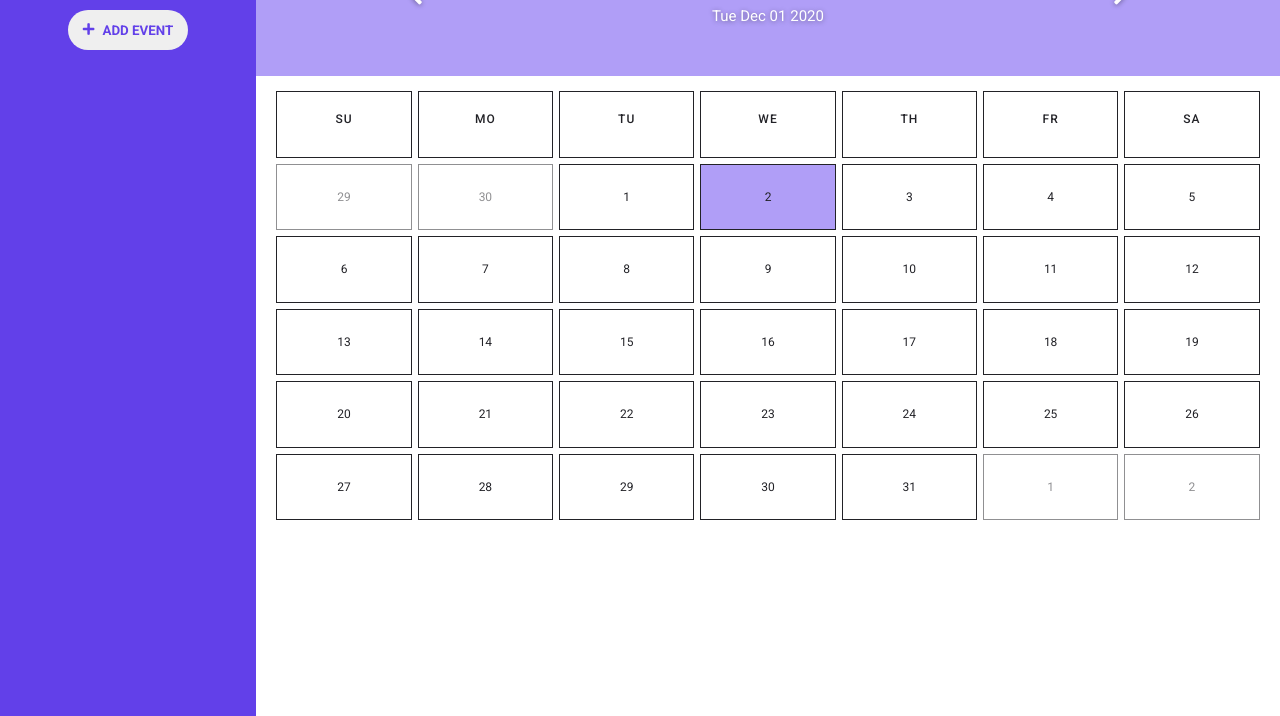
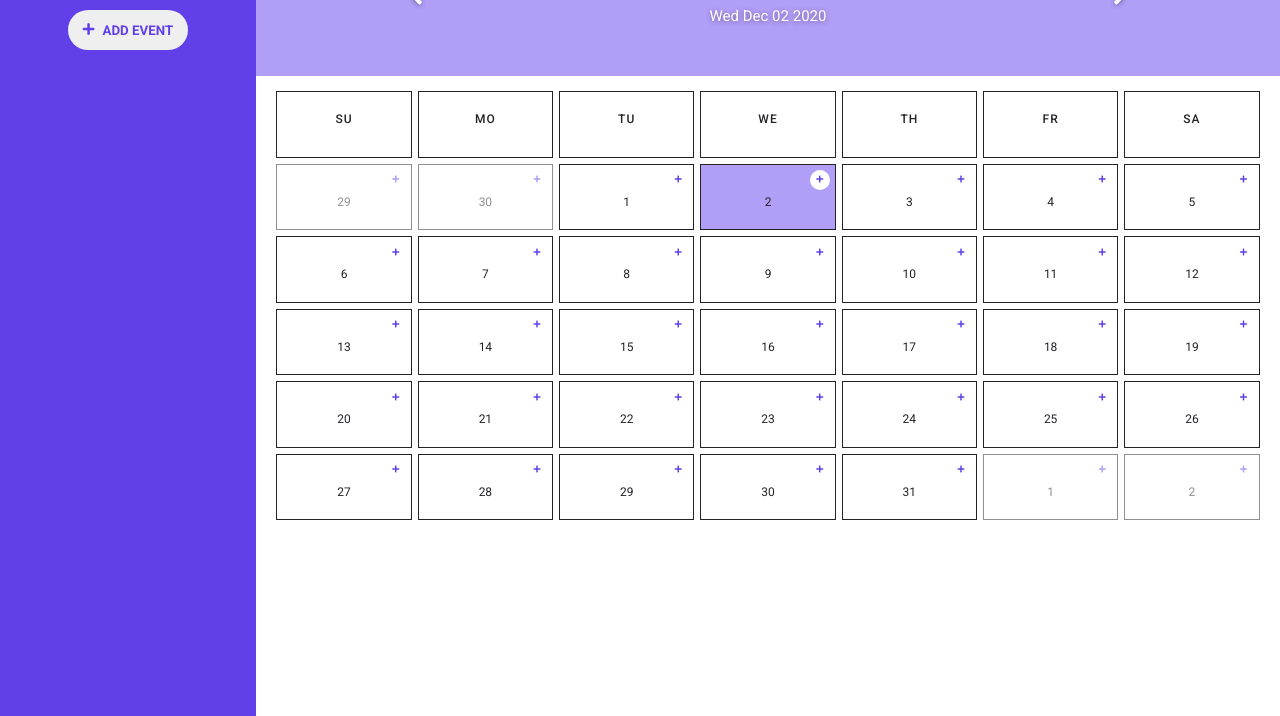
Before and after one commit to Anntroy/JS-Calendar, a plain HTML site: page index.html in a window 1280 px wide. Shown: the part 84-800 px from the top of the page. Drawn offline with Linux system fonts and the light colour scheme.

Commit message:
Adding plus button on day

```diff
--- a/main.css
+++ b/main.css
@@ -302,7 +302,7 @@ width: 30%;
 }
 
 .calendar_container_closed {
-  margin-left: 5vw;
+  margin-left: 7vw;
 }
 
 .calendar_container__div-days {
@@ -321,17 +321,38 @@ width: 30%;
   width: calc(74vw / 7);
   height: 5.2vw;
   display: flex;
-  justify-content: center;
-  align-items: center;
+  flex-direction: column;
   border: 1px solid;
 }
 
-.plus_symbol{
-  position: relative;
-  left: 3.2rem;
-  bottom: 0.8rem;
+.btn_day {
+  border: none;
+  cursor: pointer;
+  outline: none;
+  margin: 0.5rem;
+  padding: 0;
+  width: auto;
+  background: white;
+  text-align: center;
+  text-decoration: none;
+  align-self: flex-end;
   font-size: 0.8rem;
-  display: none;
+  /* display: none; */
+  color: rgb(98, 64, 233);
+  border-radius: 50%;
+  height: 20px;
+  width: 20px;
+}
+
+.day-name {
+  display: flex;
+  justify-content: center;
+  align-items: center;
+}
+
+.day-month p {
+  display: flex;
+  justify-content: center;
 }
 
 .uncovered {
@@ -343,6 +364,10 @@ width: 30%;
   background-color: rgb(98, 64, 233);
   border: 0.2rem solid rgb(189, 183, 183);
   cursor: pointer;
+}
+
+.calendar_container__div-days div button:hover {
+  display: block;
 }
 
 .day-name {
--- a/script.js
+++ b/script.js
@@ -5,6 +5,7 @@ const prevMonth = document.querySelector('.prev');
 const nextMonth = document.querySelector('.next');
 
 const date = new Date();
+const today = new Date();
 
 const renderCalendar = () => {
     date.setDate(1);
@@ -44,28 +45,32 @@ const renderCalendar = () => {
     ];
 
     currantMonth.innerHTML = months[date.getMonth()];
-    currantDate.innerHTML = date.toDateString();
+    currantDate.innerHTML = today.toDateString();
 
     let days = '';
 
     weekDays.forEach(function(weekDay) {
-        days += `<div class="day-name">${weekDay}</div>`;
+        days += `<div class="day-name"><p>${weekDay}</p></div>`;
     });
 
     for(let dayPrevMonth = firstDayIndex; dayPrevMonth > 0; dayPrevMonth--){
-        days += `<div tabindex="0" class="prev-date day-month">${lastDayPrevMonth - dayPrevMonth + 1}<i class="fas fa-plus plus_symbol"></i></div>`;
+        days += `<div tabindex="0" class="prev-date day-month"><button class="btn_day"><i class="fas fa-plus"></i>
+            </button><p>${lastDayPrevMonth - dayPrevMonth + 1}</p></div>`;
     }
 
     for(let day = 1; day <= lastDayCurrentMonth; day++) {
         if(day === new Date().getDate() && date.getMonth() === new Date().getMonth()){
-            days += `<div tabindex="0" class="today day-month">${day}<i class="fas fa-plus plus_symbol"></i></div>`;
+            days += `<div tabindex="0" class="today day-month"><button class="btn_day"><i class="fas fa-plus"></i>
+            </button><p>${day}</p></div>`;
         } else {
-            days += `<div tabindex="0" class="day-month">${day}<i class="fas fa-plus plus_symbol"></i></div>`;
+            days += `<div tabindex="0" class="day-month"><button class="btn_day"><i class="fas fa-plus"></i>
+            </button><p>${day}</p></div>`;
         }
     }
 
     for(let dayNextMonth = 1; dayNextMonth <= firstDaysPrevMonth; dayNextMonth++){
-        days +=`<div tabindex="0" class="next-date">${dayNextMonth}<i class="fas fa-plus plus_symbol"></i></div>`;
+        days +=`<div tabindex="0" class="next-date day-month"><button class="btn_day"><i class="fas fa-plus"></i>
+            </button><p>${dayNextMonth}</p></div>`;
         monthDays.innerHTML = days;
     }
 }
@@ -101,17 +106,11 @@ sideBarToggle.addEventListener('click', function () {
 });
 
 const calendarContainerDiv = document.getElementById('calendar_container__div-days');
-const plusSymbol = document.querySelectorAll('.plus_symbol');
-// const calendarContainerSelector = document.querySelectorAll('.calendar_container__div-days');
-
-
-
 
 calendarContainerDiv.addEventListener('mouseover', function (e) {
 
   if(e.target.children.length === 1){
     e.target.children[0].classList.add('uncovered');
-    console.log(e.target.children[0].classList);
   }
 });
 
```
